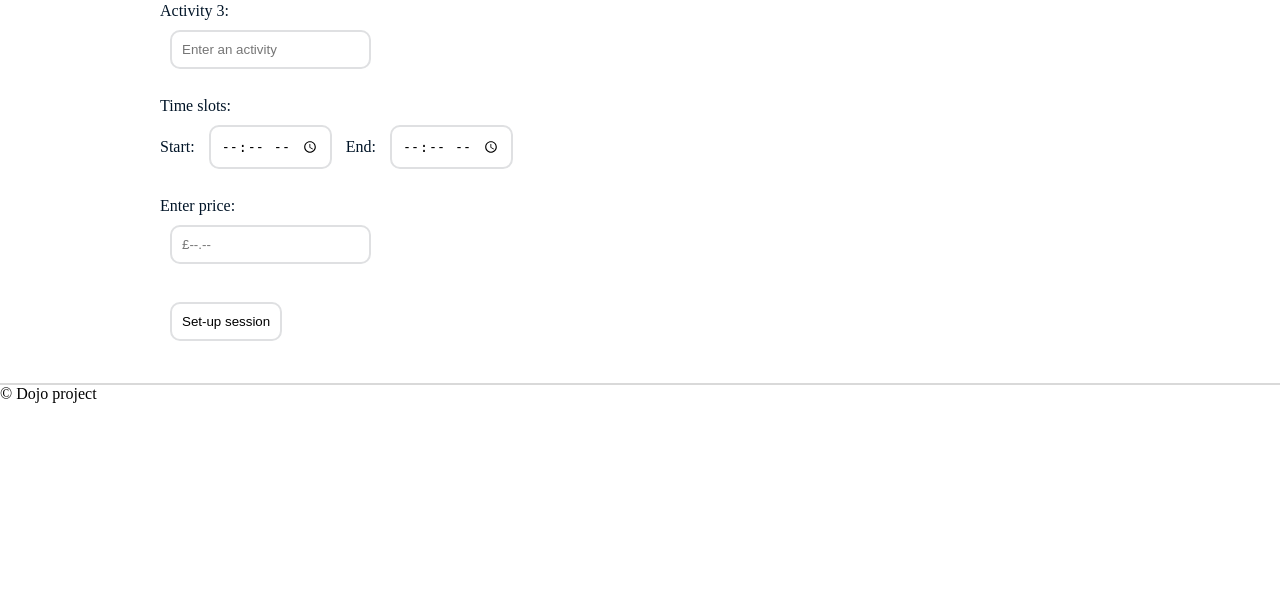
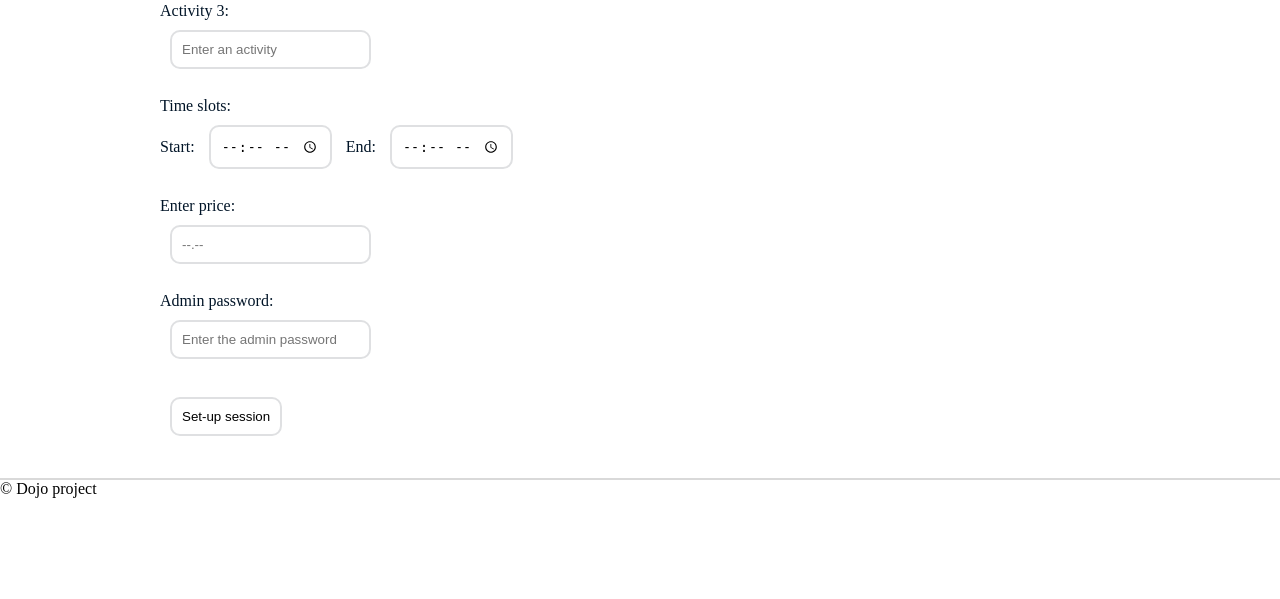
Before and after one commit to theHappyMonke/Dojo-project-prototype, a Flask app: page /sessions/setup in a window 1280 px wide. Shown: the part 904-1503 px from the top of the page. Run offline with Flask 3, Linux system fonts and the light colour scheme.

Commit message:
Adding extra security to the page by adding the need for an admin password to be entered.

```diff
--- a/templates/setup-session.html
+++ b/templates/setup-session.html
@@ -63,8 +63,13 @@
 
 
             <label for="price">Enter price:</label><br>
-            <input type="text" id="price" name="price" placeholder="£--.--" pattern="[0-9]{2}.[0-9]{2}" required><br><br>
+            <input type="text" id="price" name="price" placeholder="--.--" pattern="[0-9]{2}.[0-9]{2}" required><br><br>
 
+
+            <label for="admin_pass">Admin password:</label><br>
+            <input type="password" id="admin_pass" name="admin_pass" placeholder="Enter the admin password" pattern="ADMIN" required><br><br>
+
+            <!--I am aware this admin password wouldn't work in a proper system, it is only temporary and will be changed to be more secure-->
 
             <input type="submit" value="Set-up session">
 
```
